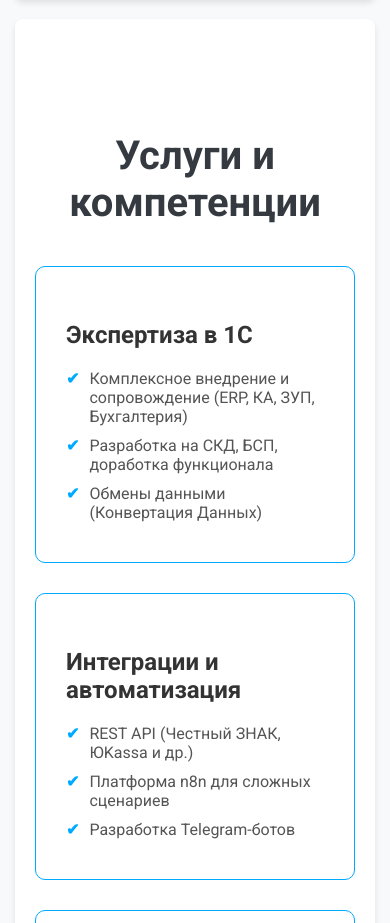
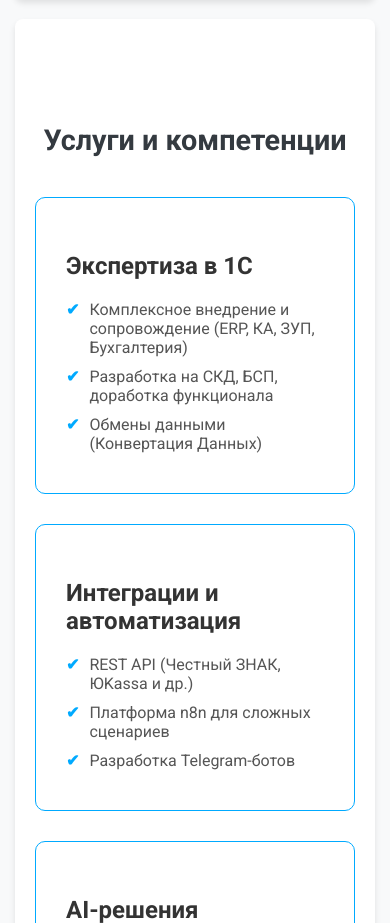
Before and after one commit to prepod2003/1c-expert-landing, a React (Create React App) app: page / in a window 390 px wide. Shown: the part 1736-2659 px from the top of the page. Built offline with nearby package versions, Linux system fonts and the light colour scheme.

Commit message:
fix: Final responsive fix for services grid

```diff
--- a/src/components/Services.css
+++ b/src/components/Services.css
@@ -51,3 +51,12 @@
   margin-right: 10px; /* Отступ между галочкой и текстом */
   font-weight: bold;
 }
+
+@media (max-width: 768px) {
+  .services h2 {
+    font-size: 1.8rem;
+  }
+  .services-grid {
+    grid-template-columns: 1fr;
+  }
+}
```
